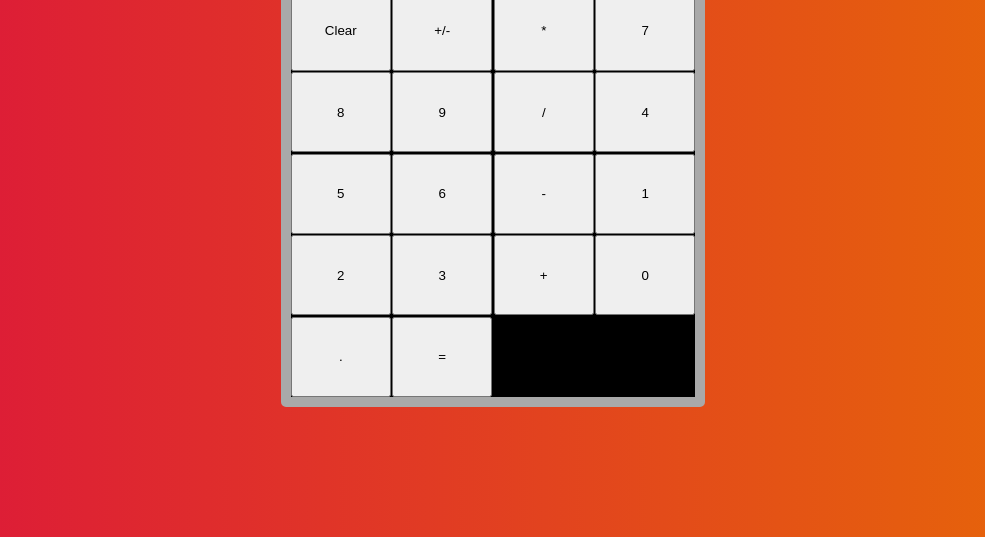
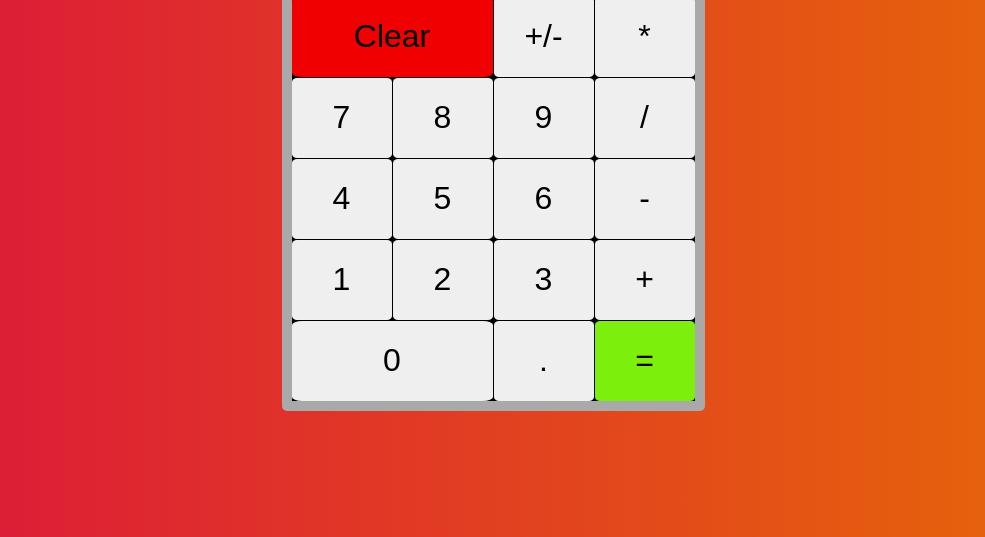
Before and after one commit to Carlos-Owens/calculator, a plain HTML site: page index.html in a window 1280 px wide. Shown: the part 263-800 px from the top of the page, without its empty margins (147-1132 px from the left). Drawn offline with Linux system fonts and the light colour scheme.

Commit message:
Add color to the buttons

```diff
--- a/styles.css
+++ b/styles.css
@@ -22,10 +22,9 @@ body {
     background-color: #000;
     border: 10px solid #a9a9a9;
     border-radius: 5px;
-    gap: 1.5px;
+    gap: 1px;
     grid-template-columns: repeat(4, 100px);
     grid-template-rows: minmax(100px, auto) repeat(5, 80px);
-
 }
 
 #display {
@@ -37,4 +36,45 @@ body {
     padding: 5px;
     font-size: 5.5em;
     color: white;
+    font-weight: initial;
+    margin: 5px;
 }
+
+button {
+    font-size: 2em;
+    border-radius: 5%;
+    border: none;
+    font-weight: initial;
+    color: black;
+}
+
+#zero {
+    grid-column: span 2;
+}
+
+.clear {
+    grid-column: span 2;
+    background-color: #f00000;
+}
+
+.clear:active {
+    background-color: #b22222
+}
+
+.operand:active,
+.decimal:active {
+    background-color: #FFA07A;
+}
+
+.equals {
+    background-color: #7cf00c;
+}
+
+.equals:active {
+    background-color: #008000
+}
+
+.operator:active,
+.sign:active {
+    background-color: #ffd700
+}
```
